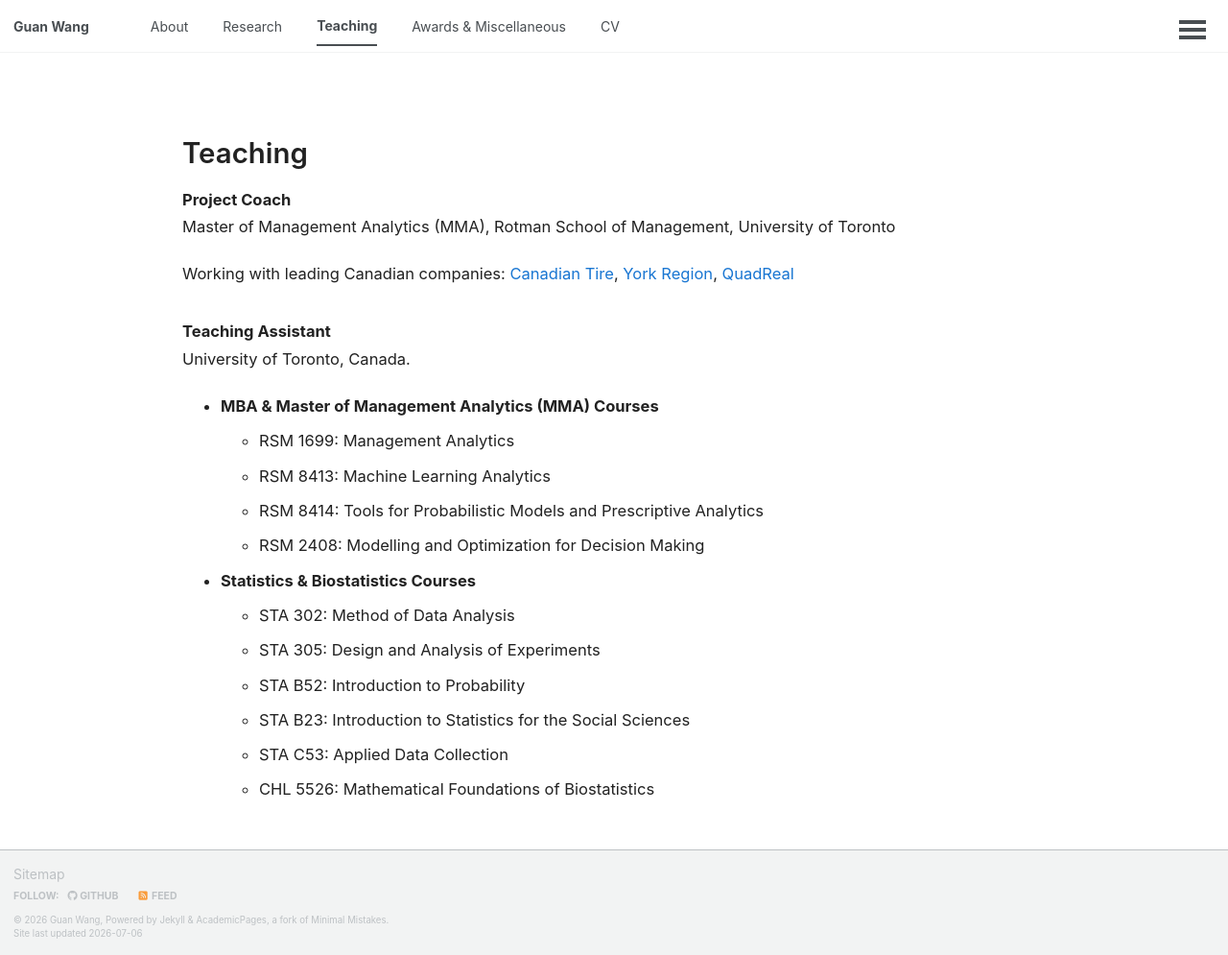
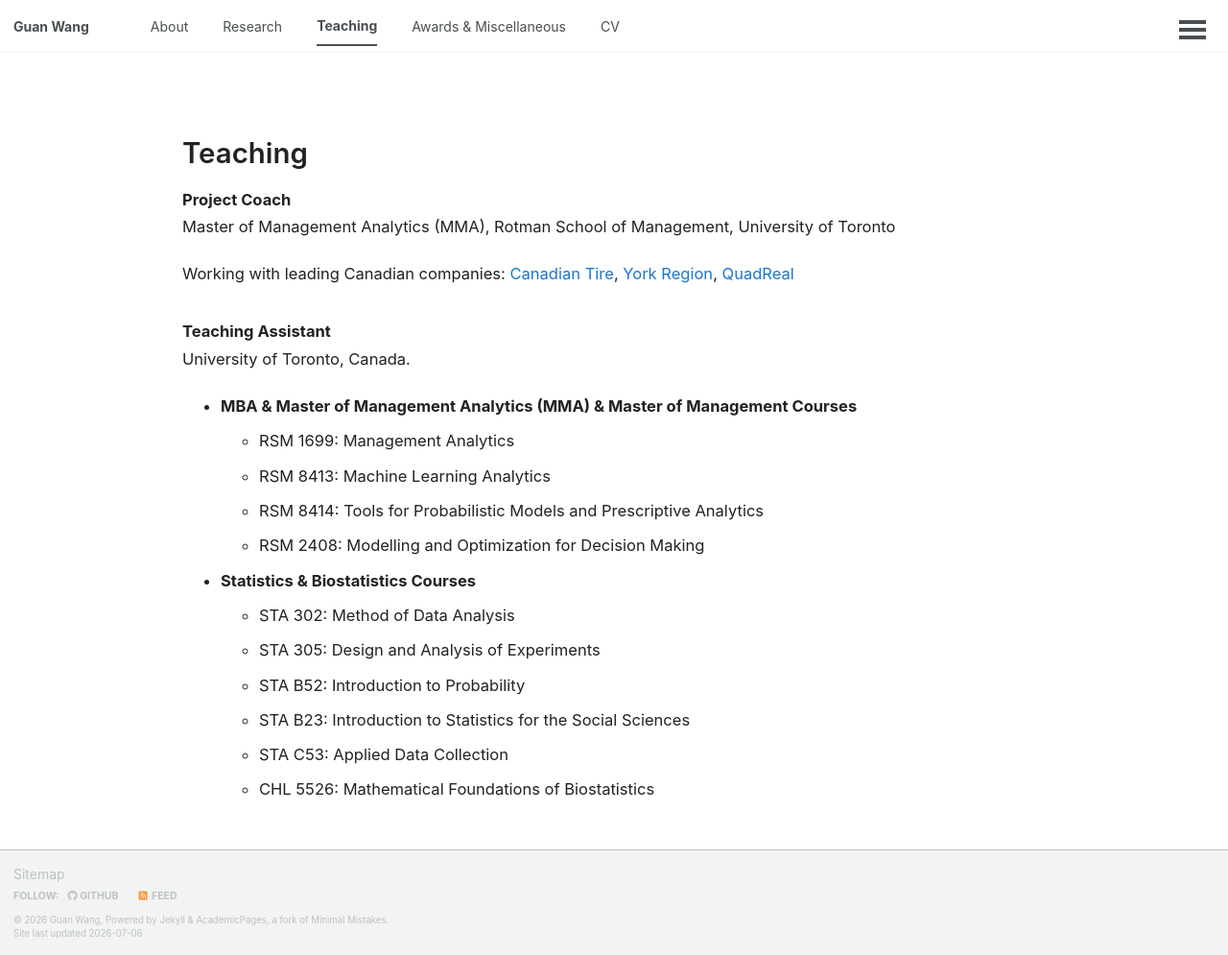
Before and after one commit to wangguan27/wangguan27.github.io, a Jekyll site: the page built from teaching.md, in a window 1280 px wide and 995 px high. Shown: the whole window at 96% size. Built offline with Jekyll 4.4.1, drawn with Linux system fonts in a browser that asks for light colours; a script that is not in the unit is left out.

Commit message:
Update teaching course category

```diff
--- a/teaching.md
+++ b/teaching.md
@@ -19,7 +19,7 @@ title: "Teaching"
       University of Toronto, Canada.</p>
 
       <ul style="margin-top:8px;">
-        <li><strong>MBA &amp; Master of Management Analytics (MMA) Courses</strong>
+        <li><strong>MBA &amp; Master of Management Analytics (MMA) &amp; Master of Management Courses</strong>
           <ul>
             <li>RSM 1699: Management Analytics</li>
             <li>RSM 8413: Machine Learning Analytics</li>
```
